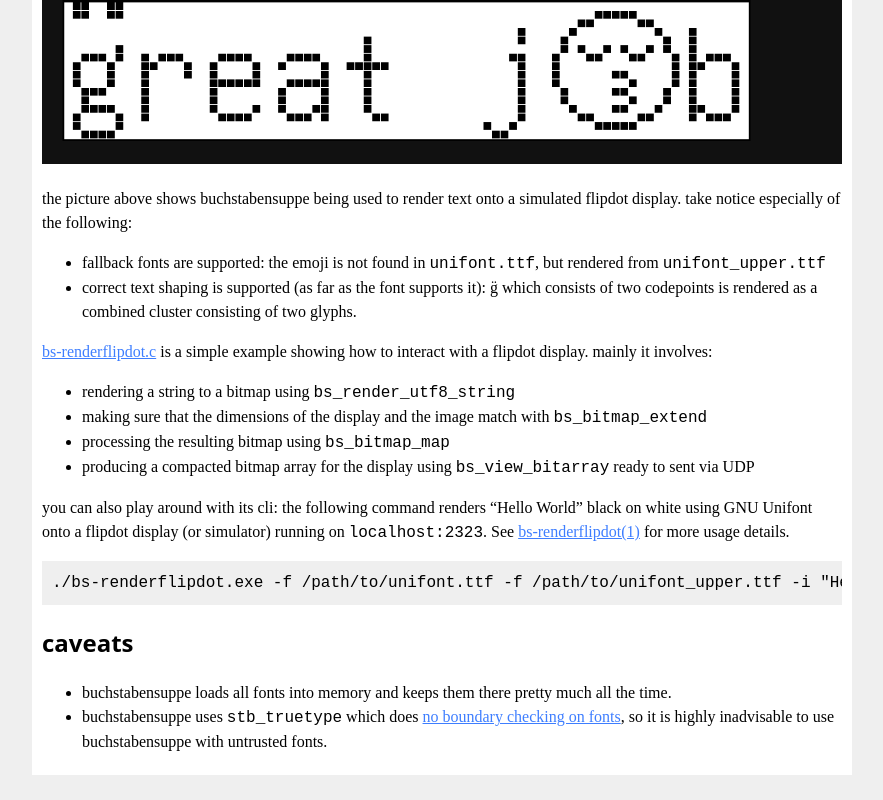
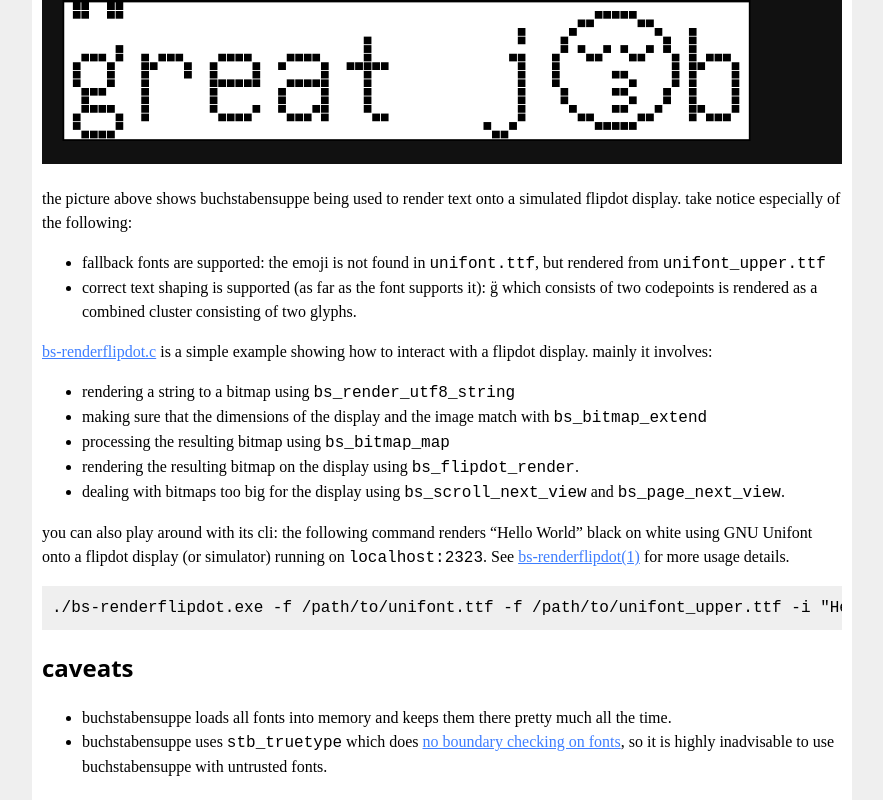
Before and after one commit to sternenseemann/buchstabensuppe, a plain HTML site: page readme/README.html in a window 1280 px wide. Shown: the part 2274-3074 px from the top of the page, without its empty margins (198-1081 px from the left). Before the commit the page ends 3049 px from the top, so only its background shows below. Drawn offline with Linux system fonts and the light colour scheme.

Commit message:
Deploying to gh-pages from  @ b8cef976441c81733d240c229e8622f5166fe4a4 🚀

```diff
--- a/readme/README.html
+++ b/readme/README.html
@@ -114,8 +114,10 @@ how to interact with a flipdot display. mainly it involves:</p>
 <li>making sure that the dimensions of the display and the image
 match with <code>bs_bitmap_extend</code></li>
 <li>processing the resulting bitmap using <code>bs_bitmap_map</code></li>
-<li>producing a compacted bitmap array for the display
-using <code>bs_view_bitarray</code> ready to sent via UDP</li>
+<li>rendering the resulting bitmap on the display using
+<code>bs_flipdot_render</code>.</li>
+<li>dealing with bitmaps too big for the display using
+<code>bs_scroll_next_view</code> and <code>bs_page_next_view</code>.</li>
 </ul>
 
 <p>you can also play around with its cli: the following command
```
